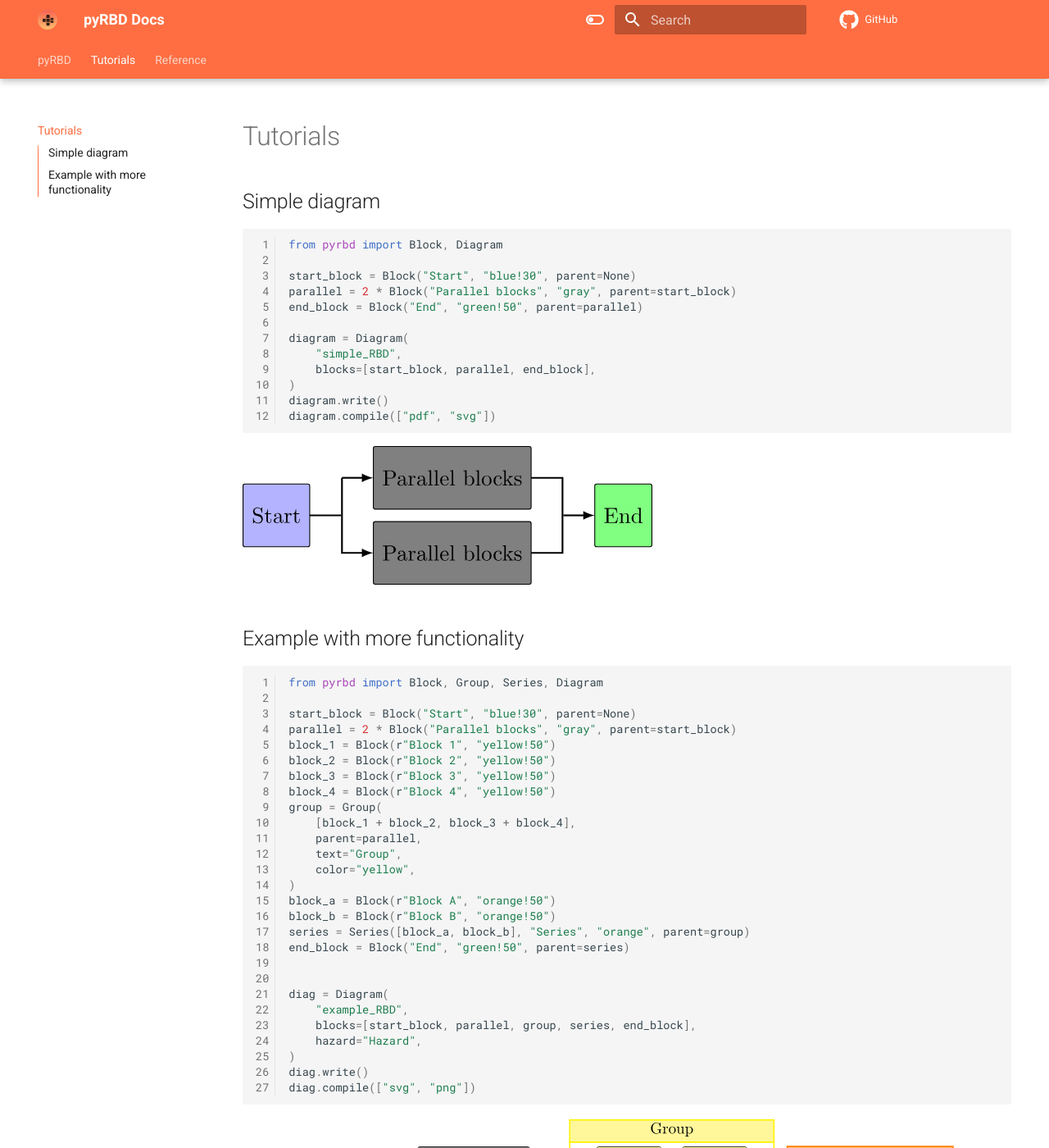
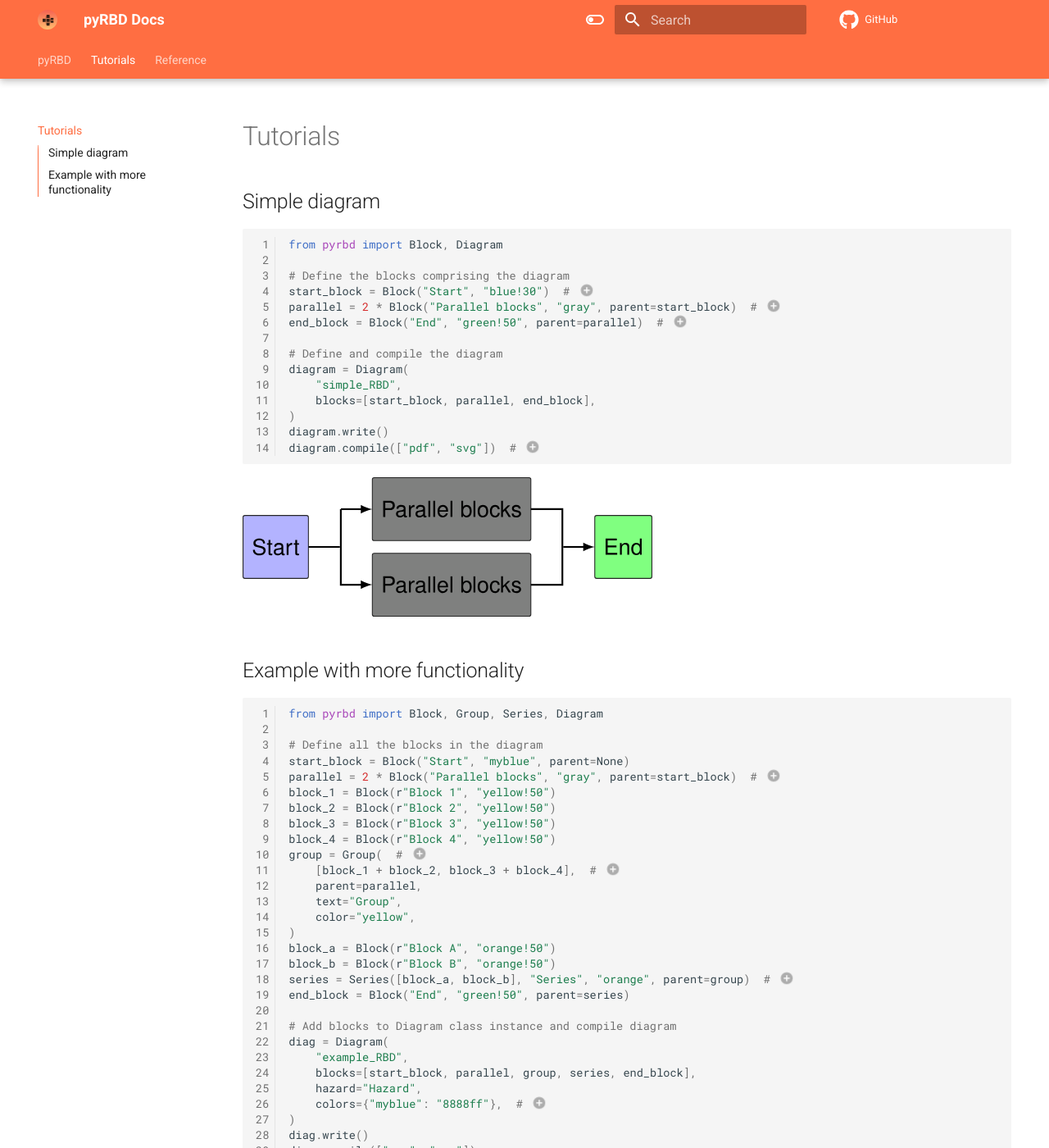
Before and after one commit to hghugdal/pyrbd, an MkDocs documentation site: the page built from docs/tutorials.md, in a window 1280 px wide and 1400 px high. Shown: the whole window at 82% size. Built offline with MkDocs 1.6.1 and Material for MkDocs 9.7.7, drawn with Linux system fonts in a browser that asks for light colours; comment, search, counter and statistics services are not loaded.

Commit message:
Add possibility of adding custom colors
Details
- more named colors added using the `xcolor` LaTeX package (Closes #7 )
- custom colors can be specified (Closes #8 )
- arrow colors change depending on light/dark mode for svg format (Fixes #6 )

Chore:
- update examples and documentation
- fix missing images in README.md

````diff
--- a/docs/examples/example_rbd.py
+++ b/docs/examples/example_rbd.py
@@ -1,4 +1,13 @@
-"""Simple RBD example."""
+"""Simple RBD example.
+
+Code comments:
+1.  Here, a `Group` block is made by simply multiplying a `Block` instance by an integer
+2.  To group different blocks vertically and set a title and color, use the `Group` class
+3.  Adding `Block` instances creates a `Series` instance
+4.  To group different blocks horizontally and set a title and color, use the `Series` class
+5.  Custom color `myblue` used in first block is defined here
+
+"""
 
 from os import path, chdir
 
@@ -6,28 +15,30 @@
 
 chdir(path.dirname(__file__))
 
-start_block = Block("Start", "blue!30", parent=None)
-parallel = 2 * Block("Parallel blocks", "gray", parent=start_block)
+# Define all the blocks in the diagram
+start_block = Block("Start", "myblue", parent=None)
+parallel = 2 * Block("Parallel blocks", "gray", parent=start_block)  # (1)
 block_1 = Block(r"Block 1", "yellow!50")
 block_2 = Block(r"Block 2", "yellow!50")
 block_3 = Block(r"Block 3", "yellow!50")
 block_4 = Block(r"Block 4", "yellow!50")
-group = Group(
-    [block_1 + block_2, block_3 + block_4],
+group = Group(  # (2)
+    [block_1 + block_2, block_3 + block_4],  # (3)
     parent=parallel,
     text="Group",
     color="yellow",
 )
 block_a = Block(r"Block A", "orange!50")
 block_b = Block(r"Block B", "orange!50")
-series = Series([block_a, block_b], "Series", "orange", parent=group)
+series = Series([block_a, block_b], "Series", "orange", parent=group)  # (4)
 end_block = Block("End", "green!50", parent=series)
 
-
+# Add blocks to Diagram class instance and compile diagram
 diag = Diagram(
     "example_RBD",
     blocks=[start_block, parallel, group, series, end_block],
     hazard="Hazard",
+    colors={"myblue": "8888ff"},  # (5)
 )
 diag.write()
 diag.compile(["svg", "png"])
--- a/docs/examples/simple_rbd.py
+++ b/docs/examples/simple_rbd.py
@@ -1,4 +1,12 @@
-"""Simple RBD example."""
+"""Simple RBD example.
+
+Annotations:
+1.  The first block does not need a parent
+2.  To get identical parallel blocks, multiply a `Block` instance by an `int`
+3.  For the other blocks we must specify the previous block in the diagram as the parent block
+4.  We can specify multiple output formats by providing a list of formats.
+    Defaults to PDF if unspecified.
+"""
 
 from os import path, chdir
 
@@ -6,13 +14,15 @@
 
 chdir(path.dirname(__file__))
 
-start_block = Block("Start", "blue!30", parent=None)
-parallel = 2 * Block("Parallel blocks", "gray", parent=start_block)
-end_block = Block("End", "green!50", parent=parallel)
+# Define the blocks comprising the diagram
+start_block = Block("Start", "blue!30")  # (1)
+parallel = 2 * Block("Parallel blocks", "gray", parent=start_block)  # (2)
+end_block = Block("End", "green!50", parent=parallel)  # (3)
 
+# Define and compile the diagram
 diagram = Diagram(
     "simple_RBD",
     blocks=[start_block, parallel, end_block],
 )
 diagram.write()
-diagram.compile(["pdf", "svg"])
+diagram.compile(["pdf", "svg"])  # (4)
--- a/docs/tutorials.md
+++ b/docs/tutorials.md
@@ -1,8 +1,9 @@
-
 ## Simple diagram
 ```python linenums="1"
---8<-- "simple_rbd.py:5:5,8:"
+--8<-- "simple_rbd.py:13:13,16:"
 ```
+
+--8<-- "simple_rbd.py:4:8"
 
 <img width="500" src='examples/simple_RBD.svg'/>
 
@@ -10,7 +11,9 @@
 ## Example with more functionality
 
 ```python linenums="1"
---8<-- "example_rbd.py:5:5,8:"
+--8<-- "example_rbd.py:14:14,17:"
 ```
 
-<img width="1000" src='examples/example_RBD.svg'/>
+--8<-- "example_rbd.py:4:8"
+
+<div class="highlight"><img width="1000" src='examples/example_RBD.svg'/></div>
--- a/mkdocs.yml
+++ b/mkdocs.yml
@@ -1,5 +1,6 @@
 site_name: pyRBD Docs
 repo_url: https://github.com/hghugdal/pyrbd
+site_url: https://hghugdal.github.io/pyrbd
 
 theme:
   name: "material"
@@ -33,7 +34,7 @@
     toggle:
       icon: material/toggle-switch
       name: Switch to light mode
-  font: true
+  # font: true
 
 nav:
   - index.md
@@ -60,12 +61,14 @@
 markdown_extensions:
   - pymdownx.highlight
   - pymdownx.superfences:
-      custom_fences:
-      - name: python
-        class: python
-        validator: !!python/name:markdown_exec.validator
-        format: !!python/name:markdown_exec.formatter
+      # custom_fences:
+      # - name: python
+      #   class: python
+      #   validator: !!python/name:markdown_exec.validator
+      #   format: !!python/name:markdown_exec.formatter
   - pymdownx.inlinehilite
   - pymdownx.snippets:
       check_paths: true
       base_path: [docs/examples, "."]
+  - attr_list
+  - md_in_html
--- a/pyproject.toml
+++ b/pyproject.toml
@@ -4,7 +4,7 @@
 
 [project]
 name = "pyrbd"
-version = "0.2.5"
+version = "0.3.0"
 description = "Package for creating simple reliability block diagrams (RBDs) using LaTeX and TikZ."
 readme = "README.md"
 authors = [
````
Also changed, not shown: README.md (+9 -3 lines), docs/index.md (+2 -1 lines), docs/examples/example_RBD.png, docs/examples/example_RBD.svg, docs/examples/simple_RBD.svg, 8 other files.
